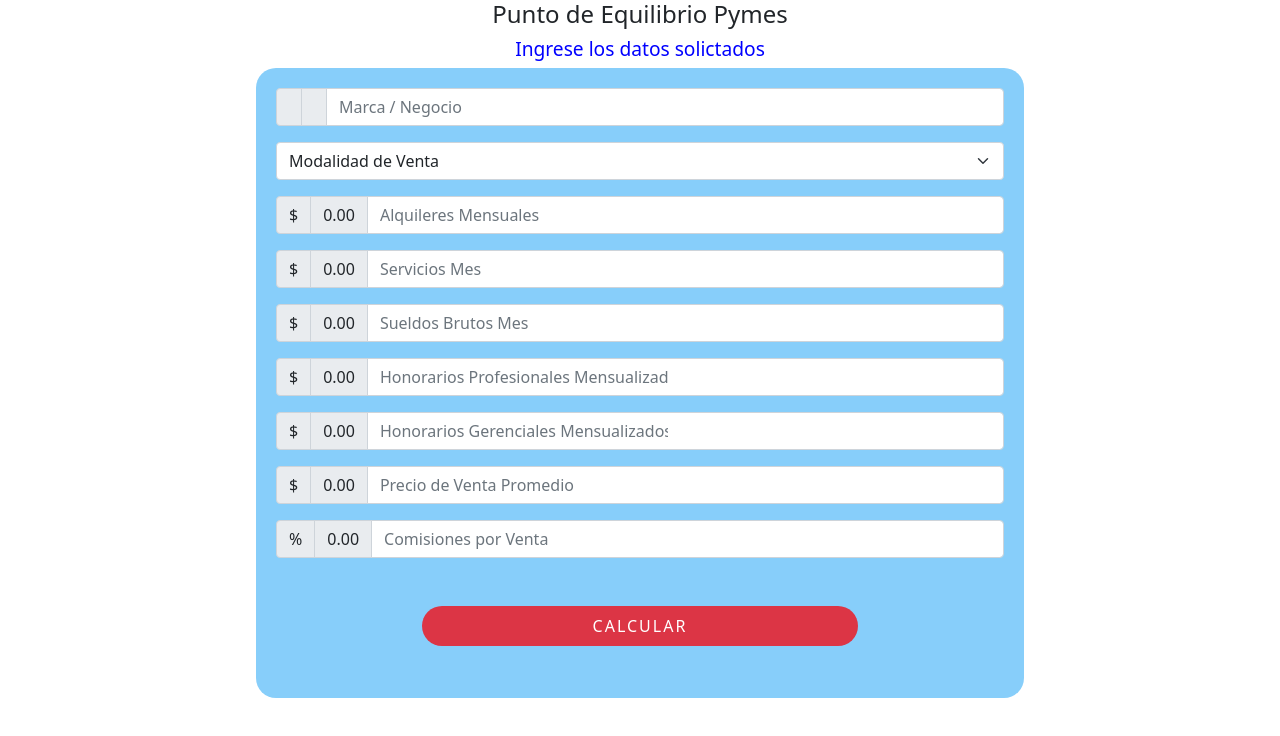
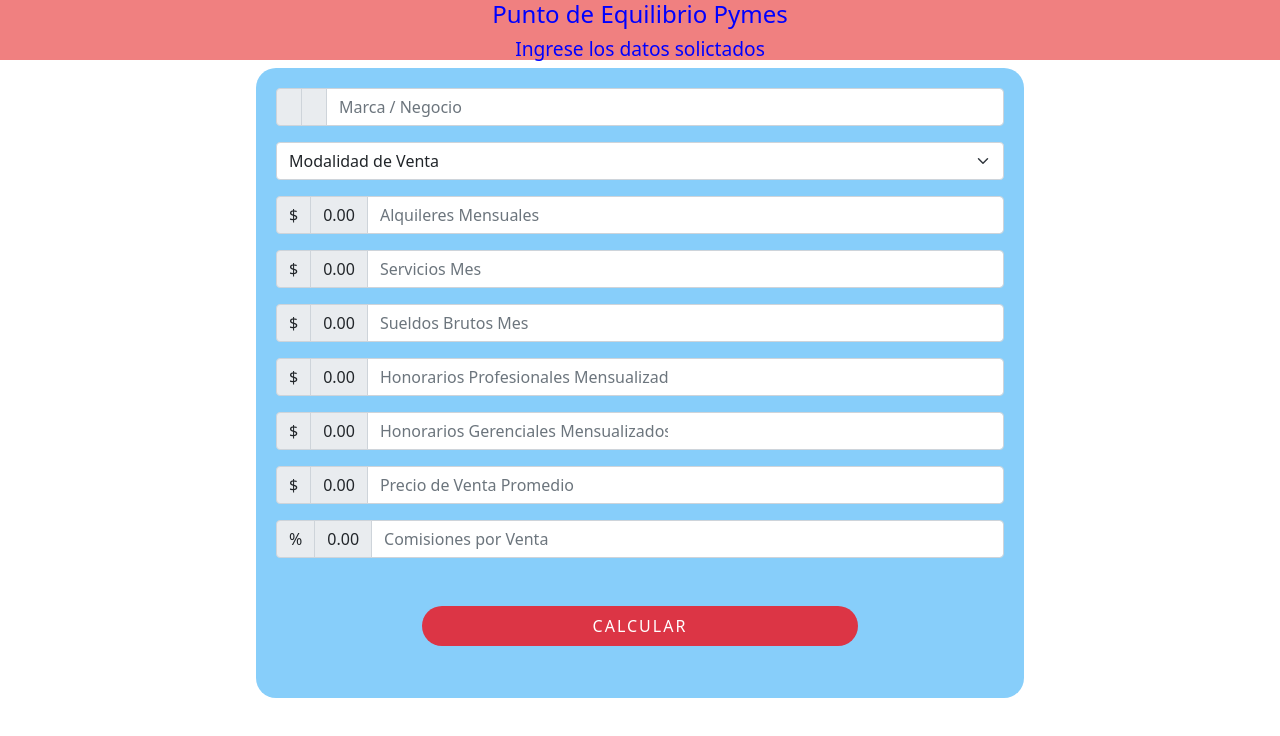
Before and after one commit to JuanPabloBrussini/jspuntoequilibrio, a plain HTML site: page index.html in a window 1280 px wide. Drawn offline with nearby package versions, Linux system fonts and the light colour scheme.

Commit message:
fondo banner

```diff
--- a/css/styles.css
+++ b/css/styles.css
@@ -6,8 +6,12 @@
 .body {
   background-color: white;
 }
+.banner {
+  background-color: rgb(240, 128, 128);
+}
 h4 {
   text-align: center;
+  color:blue;
 }
 .titulo {
   text-align: center;
--- a/index.html
+++ b/index.html
@@ -46,7 +46,7 @@
   <body class="body">
        <!--Titulo Formulario-->
 
-    <div class="">
+    <div class="banner">
       <h4>Punto de Equilibrio Pymes</h4>
     <h6 class="titulo">Ingrese los datos solictados</h6>
   </div>
```
